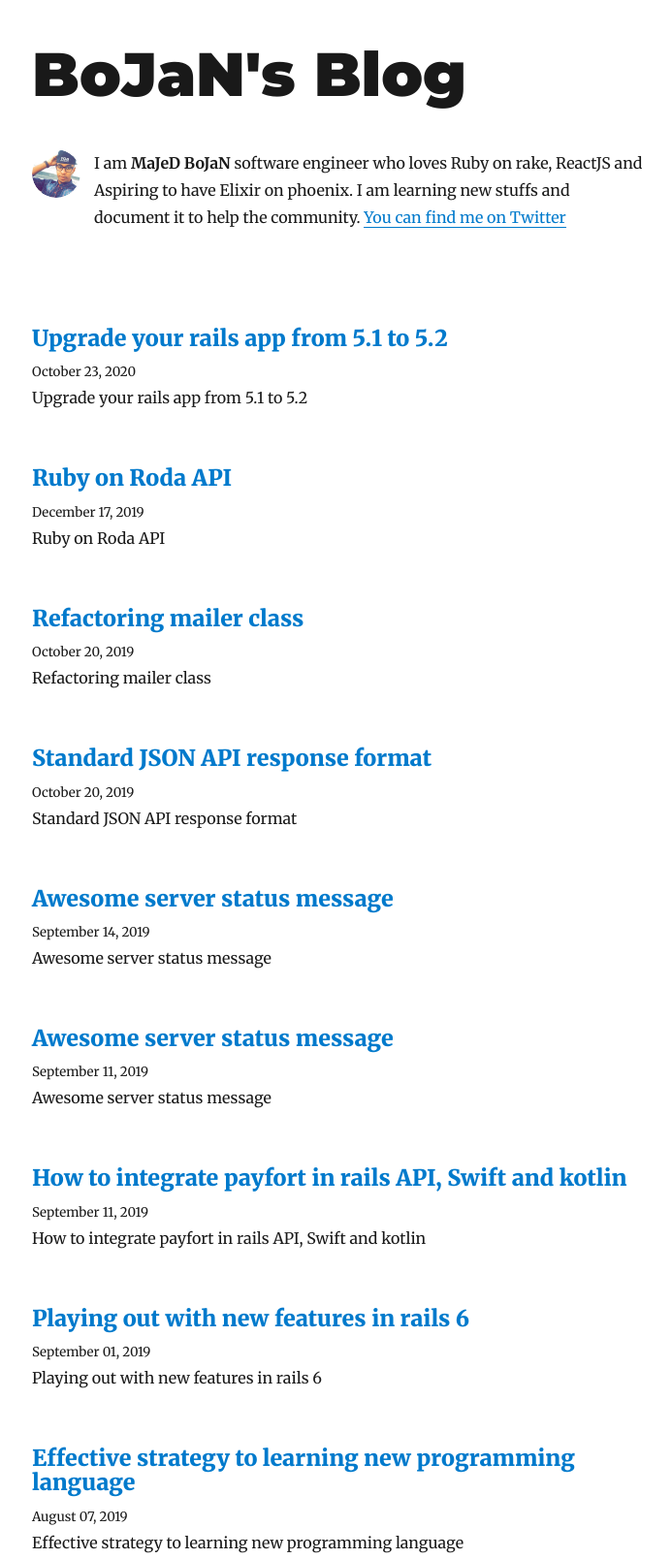
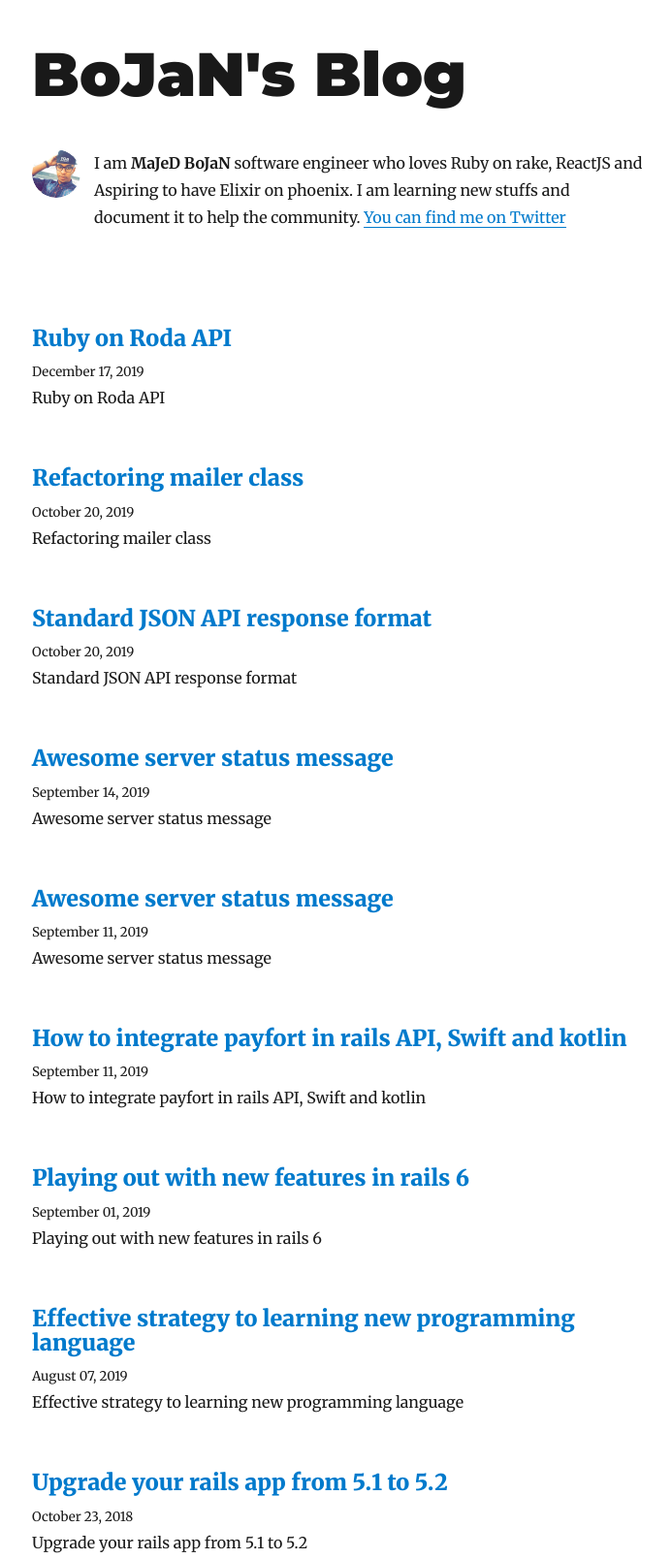
Before and after one commit to majedbojan/mbojan.me, a Gatsby site: page / in a window 1280 px wide. Shown: the top 1608 px of the page at 97% size, without its empty margins (292-985 px from the left). Built offline with nearby package versions, Linux system fonts and the light colour scheme; Gatsby itself is replaced by a stand-in of ours; some packages are replaced by stand-ins of ours.

Commit message:
change date for blog

```diff
--- a/content/blog/upgrade_your_rails_app_from_5.1_to_5.2/index.md
+++ b/content/blog/upgrade_your_rails_app_from_5.1_to_5.2/index.md
@@ -1,6 +1,6 @@
 ---
 title: Upgrade your rails app from 5.1 to 5.2
-date: "2020-10-23T22:12:03.284Z"
+date: "2018-10-23T22:12:03.284Z"
 description: "Upgrade your rails app from 5.1 to 5.2"
 ---
 
```
